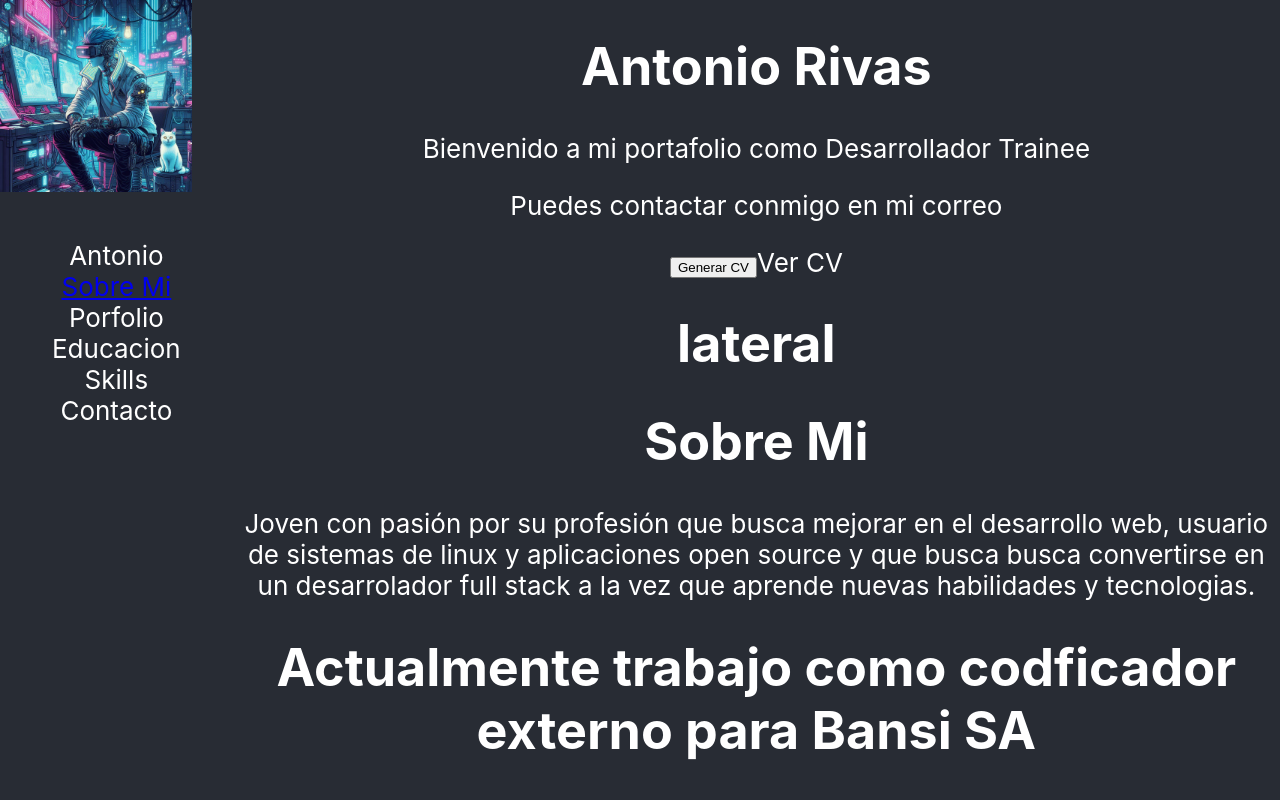
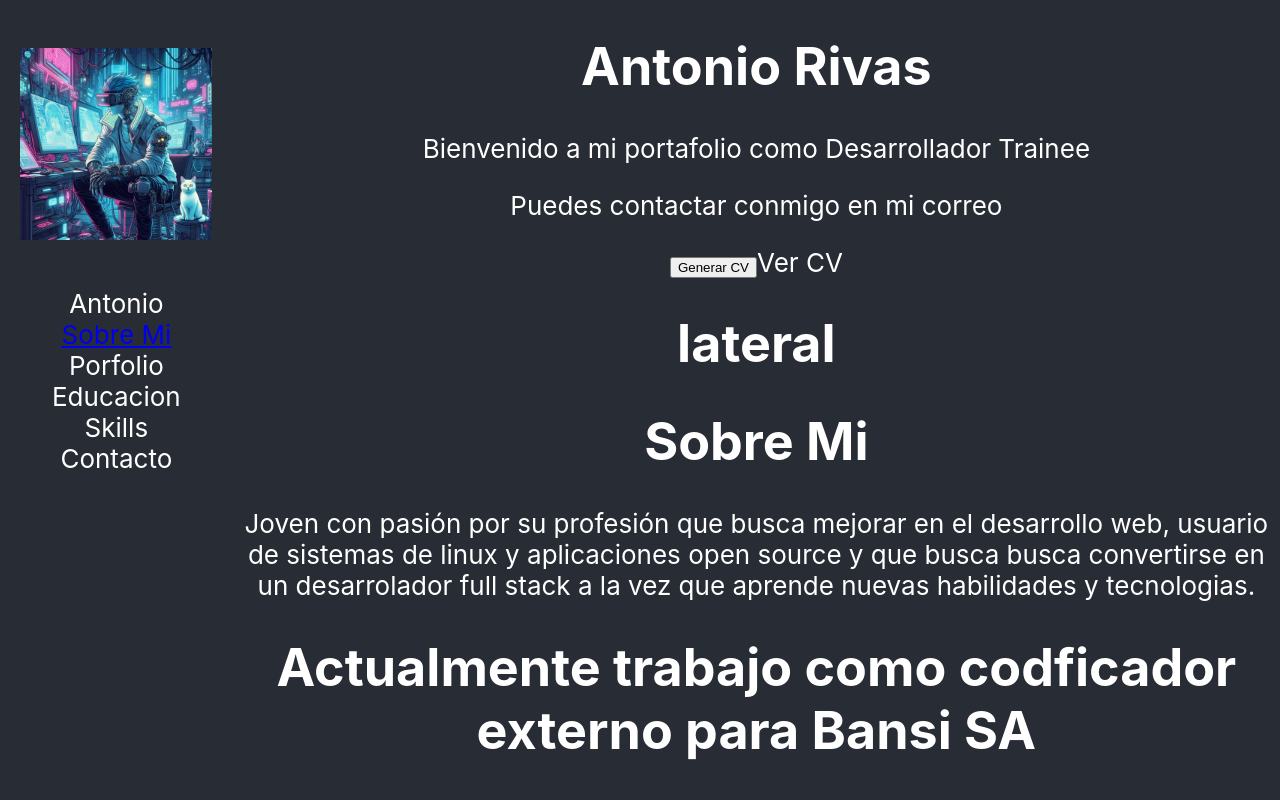
Before and after one commit to SteveBartmoss/cvSteve, a React (Create React App) app: page / in a window 1280 px wide. Shown: the top 800 px of the page. Built offline with nearby package versions, Linux system fonts and the light colour scheme.

Commit message:
se agregaron estilos para la imagen en la pagina principoal

```diff
--- a/src/App.css
+++ b/src/App.css
@@ -15,6 +15,8 @@
 .div-img{
   width: 12rem;
   height: 12rem;
+  margin: auto;
+  margin-top: 3rem;
 }
 
 .div-nav{
```
